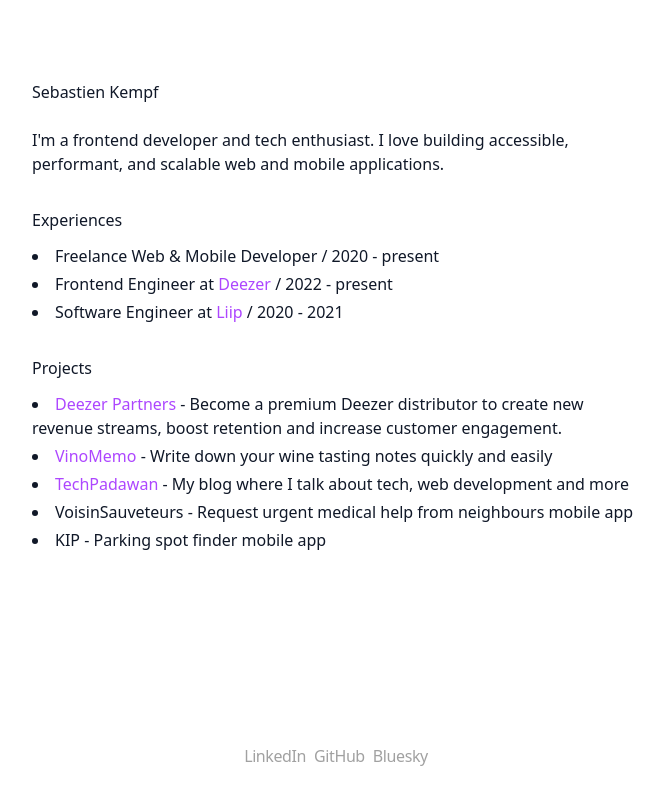
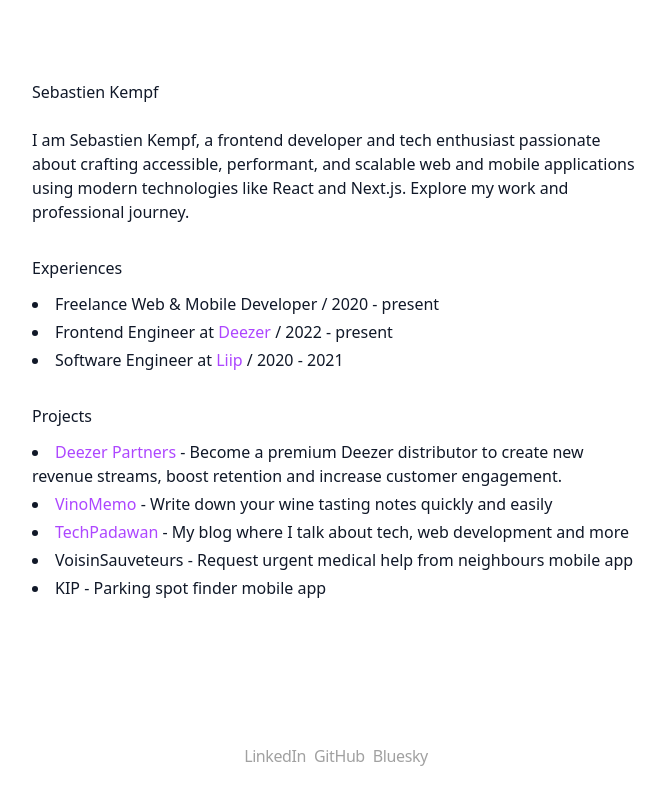
Before and after one commit to skmpf/portfolio, a Next.js app: page / in a window 1280 px wide. Shown: the whole page, without its empty margins (304-969 px from the left). Built offline with nearby package versions, Linux system fonts and the light colour scheme.

Commit message:
feat: enhance site description and personal introduction for improved clarity and engagement

```diff
--- a/src/app/metadata-constants.ts
+++ b/src/app/metadata-constants.ts
@@ -1,4 +1,4 @@
 export const siteUrl = "https://skempf.com";
 export const siteTitleDefault = "Sebastien Kempf";
 export const siteDescriptionShared =
-  "Sebastien Kempf, a passionate Frontend Developer and tech enthusiast, building accessible, performant, and scalable web/mobile applications. Explore my projects and experience.";
+  "Sebastien Kempf: Frontend Developer crafting accessible, performant web & mobile apps with React & Next.js. Explore projects and experience.";
--- a/src/app/page.tsx
+++ b/src/app/page.tsx
@@ -91,8 +91,10 @@
       <header className="">
         <h1 className="pt-12 pb-6 font-medium">Sebastien Kempf</h1>
         <p>
-          I&#39;m a frontend developer and tech enthusiast. I love building
-          accessible, performant, and scalable web and mobile applications.
+          I am Sebastien Kempf, a frontend developer and tech enthusiast
+          passionate about crafting accessible, performant, and scalable web and
+          mobile applications using modern technologies like React and Next.js.
+          Explore my work and professional journey.
         </p>
       </header>
       <main className="flex-1">
```
